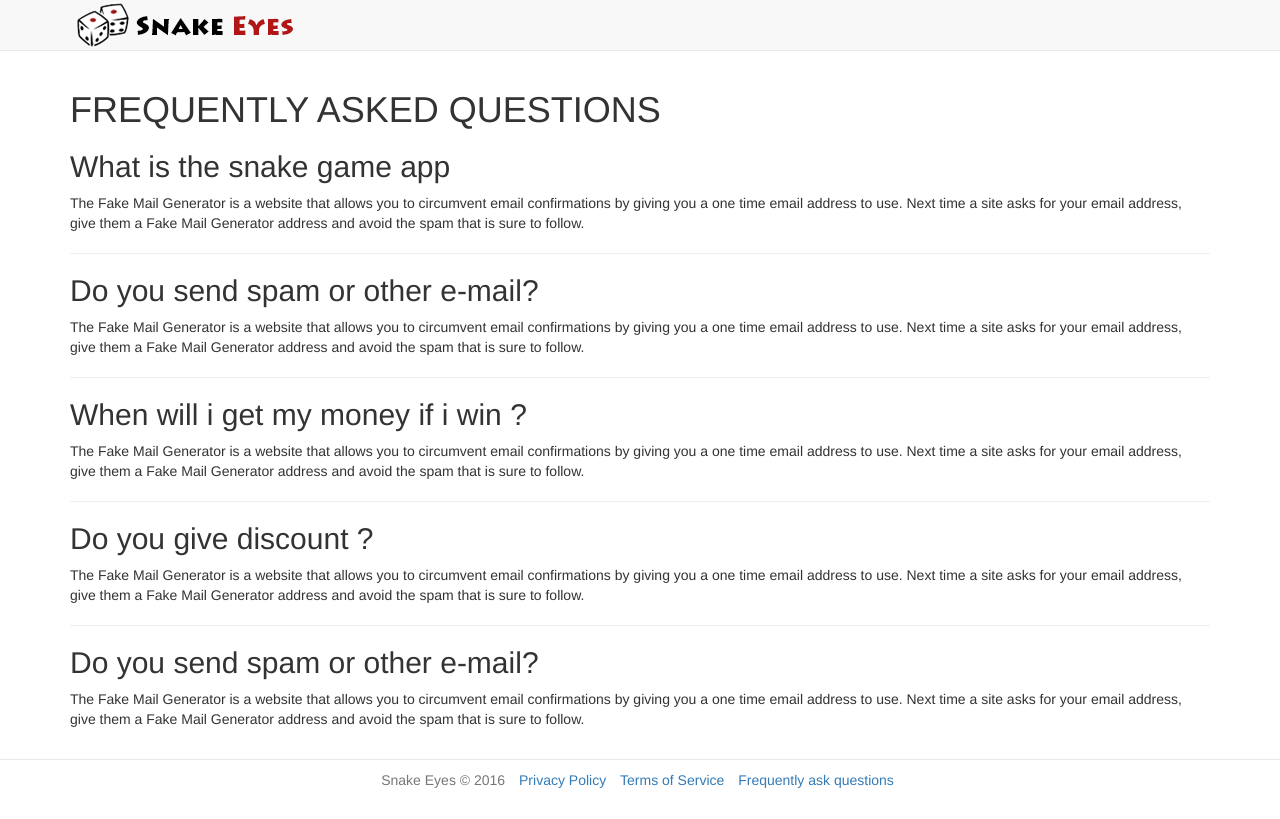
After one commit to Makeem1/flask_snake_game, a Flask app: page /questions in a window 1280 px wide. The commit adds this page. Run offline with Flask 2, Linux system fonts and the light colour scheme; some libraries are stand-ins or nearby versions.

Commit message:
adding FAQ page

```diff
--- /dev/null
+++ b/flask_snake_game/snakeeyes/blueprints/page/templates/page/questions.html
@@ -0,0 +1,44 @@
+{% extends 'layouts/base.html' %}
+
+{% block title %}Frequently asked snake game questions {% endblock %}
+{% block meta_description %} The most asked question among user about how our games works {% endblock %}
+
+{% block body %}
+
+	<h1> FREQUENTLY ASKED QUESTIONS </h1>
+
+	<h2> What is the snake game app </h2>
+	<p> The Fake Mail Generator is a website that allows you to circumvent email confirmations by giving you a one time email address to use.
+	Next time a site asks for your email address, give them a Fake Mail Generator
+	address and avoid the spam that is sure to follow.</p>
+
+	<hr>
+
+	<h2> Do you send spam or other e-mail? </h2>
+	<p> The Fake Mail Generator is a website that allows you to circumvent email confirmations by giving you a one time email address to use.
+	Next time a site asks for your email address, give them a Fake Mail Generator
+	address and avoid the spam that is sure to follow.</p>
+
+	<hr>
+
+	<h2> When will i get my money if i win ? </h2>
+	<p> The Fake Mail Generator is a website that allows you to circumvent email confirmations by giving you a one time email address to use.
+	Next time a site asks for your email address, give them a Fake Mail Generator
+	address and avoid the spam that is sure to follow.</p>
+
+	<hr>
+
+	<h2> Do you give discount ? </h2>
+	<p> The Fake Mail Generator is a website that allows you to circumvent email confirmations by giving you a one time email address to use.
+	Next time a site asks for your email address, give them a Fake Mail Generator
+	address and avoid the spam that is sure to follow.</p>
+
+	<hr>
+
+	<h2> Do you send spam or other e-mail? </h2>
+	<p> The Fake Mail Generator is a website that allows you to circumvent email confirmations by giving you a one time email address to use.
+	Next time a site asks for your email address, give them a Fake Mail Generator
+	address and avoid the spam that is sure to follow.</p>
+
+
+{% endblock %}
--- a/flask_snake_game/snakeeyes/blueprints/page/views.py
+++ b/flask_snake_game/snakeeyes/blueprints/page/views.py
@@ -13,3 +13,7 @@ def privacy():
 @page.route('/terms')
 def terms():
 	return render_template('page/terms.html')
+
+@page.route('/questions')
+def questions():
+	return render_template('page/questions.html')
--- a/flask_snake_game/snakeeyes/templates/layouts/base.html
+++ b/flask_snake_game/snakeeyes/templates/layouts/base.html
@@ -54,6 +54,7 @@
           <li class="text-muted">Snake Eyes &copy; 2016</li>
           <li><a href="{{ url_for('page.privacy') }}">Privacy Policy</a></li>
           <li><a href="{{ url_for('page.terms') }}">Terms of Service</a></li>
+          <li><a href="{{ url_for('page.questions') }}">Frequently ask questions</a></li>
         </ul>
       </div>
     </footer>
```
